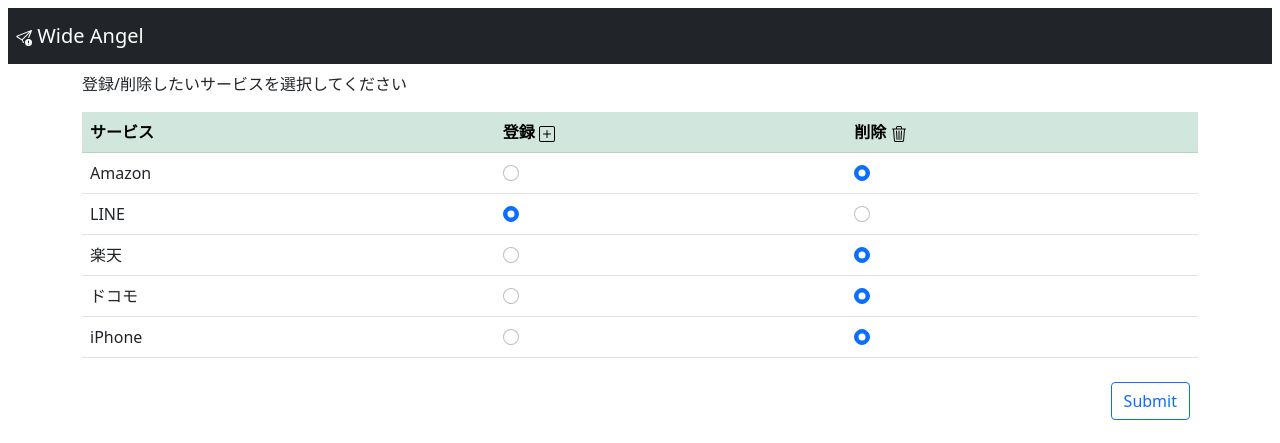
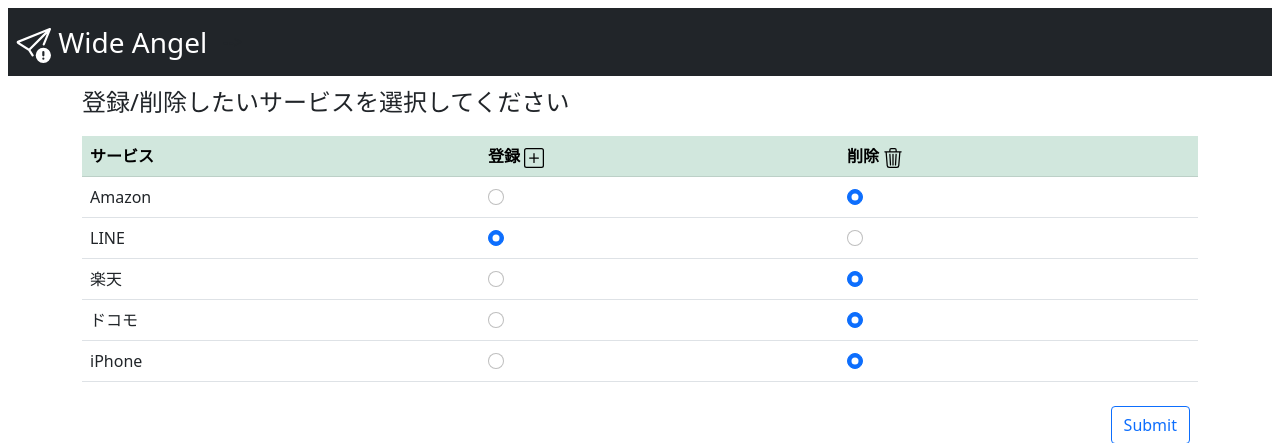
Before and after one commit to horiid/mwscup2023, a Flask app: page / in a window 1280 px wide. Shown: the top 443 px of the page. Run offline with Flask 3, Linux system fonts and the light colour scheme.

Commit message:
レイアウト完成

```diff
--- a/template/base.html
+++ b/template/base.html
@@ -14,8 +14,8 @@
 
 <body>
     <nav class="navbar navbar-expand-md navbar-dark bg-dark m-2">
-        <a class="navbar-brand ms-2" href="#">
-            <svg xmlns="http://www.w3.org/2000/svg" width="16" height="16" fill="currentColor" class="bi bi-send-exclamation" viewBox="0 0 16 16">
+        <a class="navbar-brand ms-2 fs-3" href="#">
+            <svg xmlns="http://www.w3.org/2000/svg" width="35" height="35" fill="currentColor" class="bi bi-send-exclamation" viewBox="0 0 16 16">
                 <path d="M15.964.686a.5.5 0 0 0-.65-.65L.767 5.855a.75.75 0 0 0-.124 1.329l4.995 3.178 1.531 2.406a.5.5 0 0 0 .844-.536L6.637 10.07l7.494-7.494-1.895 4.738a.5.5 0 1 0 .928.372l2.8-7Zm-2.54 1.183L5.93 9.363 1.591 6.602l11.833-4.733Z"/>
                 <path d="M12.5 16a3.5 3.5 0 1 0 0-7 3.5 3.5 0 0 0 0 7Zm.5-5v1.5a.5.5 0 0 1-1 0V11a.5.5 0 0 1 1 0Zm0 3a.5.5 0 1 1-1 0 .5.5 0 0 1 1 0Z"/>
             </svg>
--- a/template/top.html
+++ b/template/top.html
@@ -2,20 +2,20 @@
 {% block title %}トップ - {{ super() }}{% endblock %}
 {% block content %}
 <div class="container">
-    <p>登録/削除したいサービスを選択してください</p>
+    <p class="fs-4">登録/削除したいサービスを選択してください</p>
 </div>
 <div class="container">
   <table border="0.3" class="table table-hover">
     <tr class="table-success">
       <th scope="col">サービス</th>
       <th scope="col">登録
-        <svg xmlns="http://www.w3.org/2000/svg" width="16" height="16" fill="currentColor" class="bi bi-plus-square" viewBox="0 0 16 16">
+        <svg xmlns="http://www.w3.org/2000/svg" width="20" height="20" fill="currentColor" class="bi bi-plus-square" viewBox="0 0 16 16">
           <path d="M14 1a1 1 0 0 1 1 1v12a1 1 0 0 1-1 1H2a1 1 0 0 1-1-1V2a1 1 0 0 1 1-1h12zM2 0a2 2 0 0 0-2 2v12a2 2 0 0 0 2 2h12a2 2 0 0 0 2-2V2a2 2 0 0 0-2-2H2z"/>
           <path d="M8 4a.5.5 0 0 1 .5.5v3h3a.5.5 0 0 1 0 1h-3v3a.5.5 0 0 1-1 0v-3h-3a.5.5 0 0 1 0-1h3v-3A.5.5 0 0 1 8 4z"/>
         </svg>
       </th>
       <th scope="col">削除
-        <svg xmlns="http://www.w3.org/2000/svg" width="16" height="16" fill="currentColor" class="bi bi-trash3" viewBox="0 0 16 16">
+        <svg xmlns="http://www.w3.org/2000/svg" width="20" height="20" fill="currentColor" class="bi bi-trash3" viewBox="0 0 16 16">
           <path d="M6.5 1h3a.5.5 0 0 1 .5.5v1H6v-1a.5.5 0 0 1 .5-.5ZM11 2.5v-1A1.5 1.5 0 0 0 9.5 0h-3A1.5 1.5 0 0 0 5 1.5v1H2.506a.58.58 0 0 0-.01 0H1.5a.5.5 0 0 0 0 1h.538l.853 10.66A2 2 0 0 0 4.885 16h6.23a2 2 0 0 0 1.994-1.84l.853-10.66h.538a.5.5 0 0 0 0-1h-.995a.59.59 0 0 0-.01 0H11Zm1.958 1-.846 10.58a1 1 0 0 1-.997.92h-6.23a1 1 0 0 1-.997-.92L3.042 3.5h9.916Zm-7.487 1a.5.5 0 0 1 .528.47l.5 8.5a.5.5 0 0 1-.998.06L5 5.03a.5.5 0 0 1 .47-.53Zm5.058 0a.5.5 0 0 1 .47.53l-.5 8.5a.5.5 0 1 1-.998-.06l.5-8.5a.5.5 0 0 1 .528-.47ZM8 4.5a.5.5 0 0 1 .5.5v8.5a.5.5 0 0 1-1 0V5a.5.5 0 0 1 .5-.5Z"/>
         </svg>
       </th>
```
